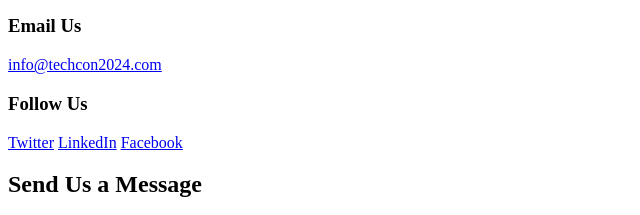
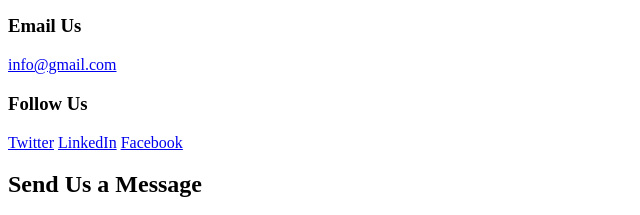
Before and after one commit to MennaMedhat221/TechCon_HTML, a plain HTML site: page techcon_website/contact.html in a window 1280 px wide. Shown: the part 186-401 px from the top of the page, 0-640 px from the left. Drawn offline with Linux system fonts and the light colour scheme.

Commit message:
mail fix

```diff
--- a/techcon_website/contact.html
+++ b/techcon_website/contact.html
@@ -23,7 +23,7 @@
                 <p>Have questions about TechCon 2024? We're here to help!</p>
 
                 <h3>Email Us</h3>
-                <p><a href="mailto:info@techcon2024.com">info@techcon2024.com</a></p>
+                <p><a href="mailto:info@gmail.com">info@gmail.com</a></p>
 
                 <h3>Follow Us</h3>
                 <div class="social-links">
```
